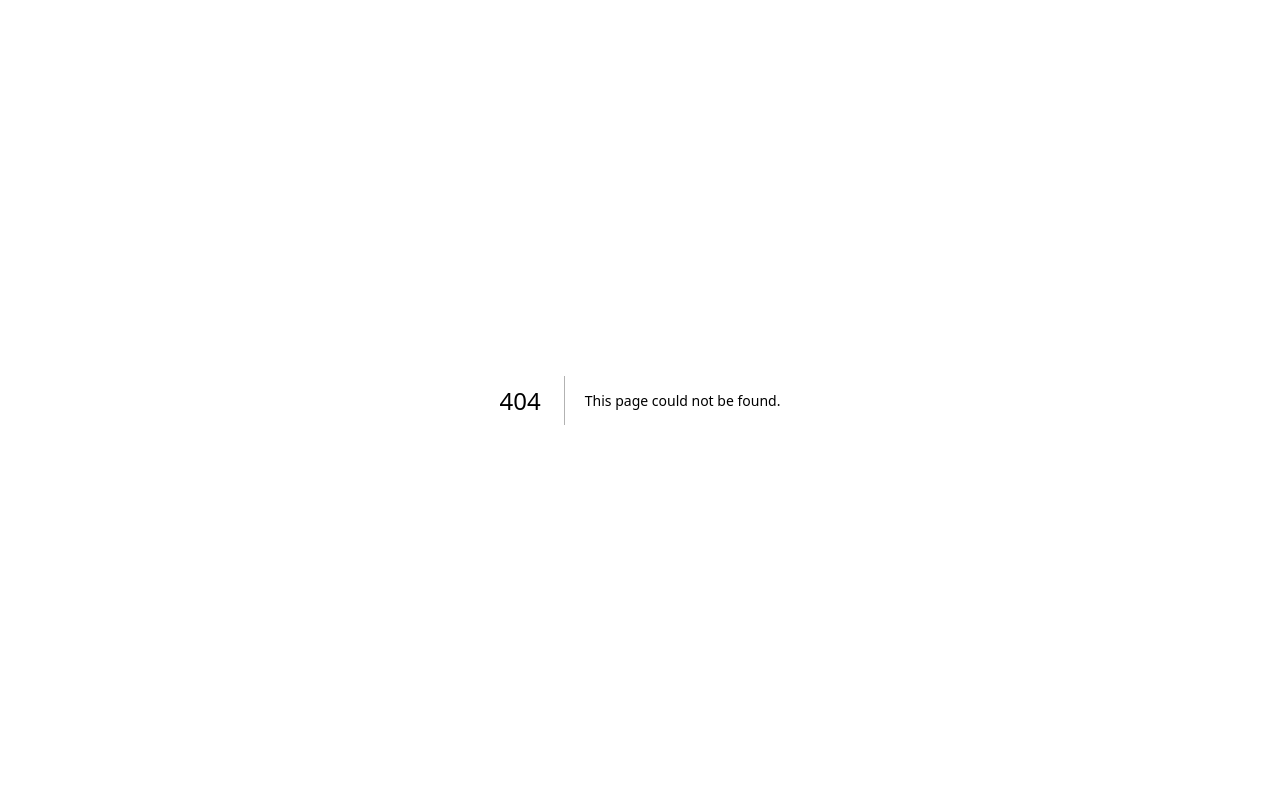
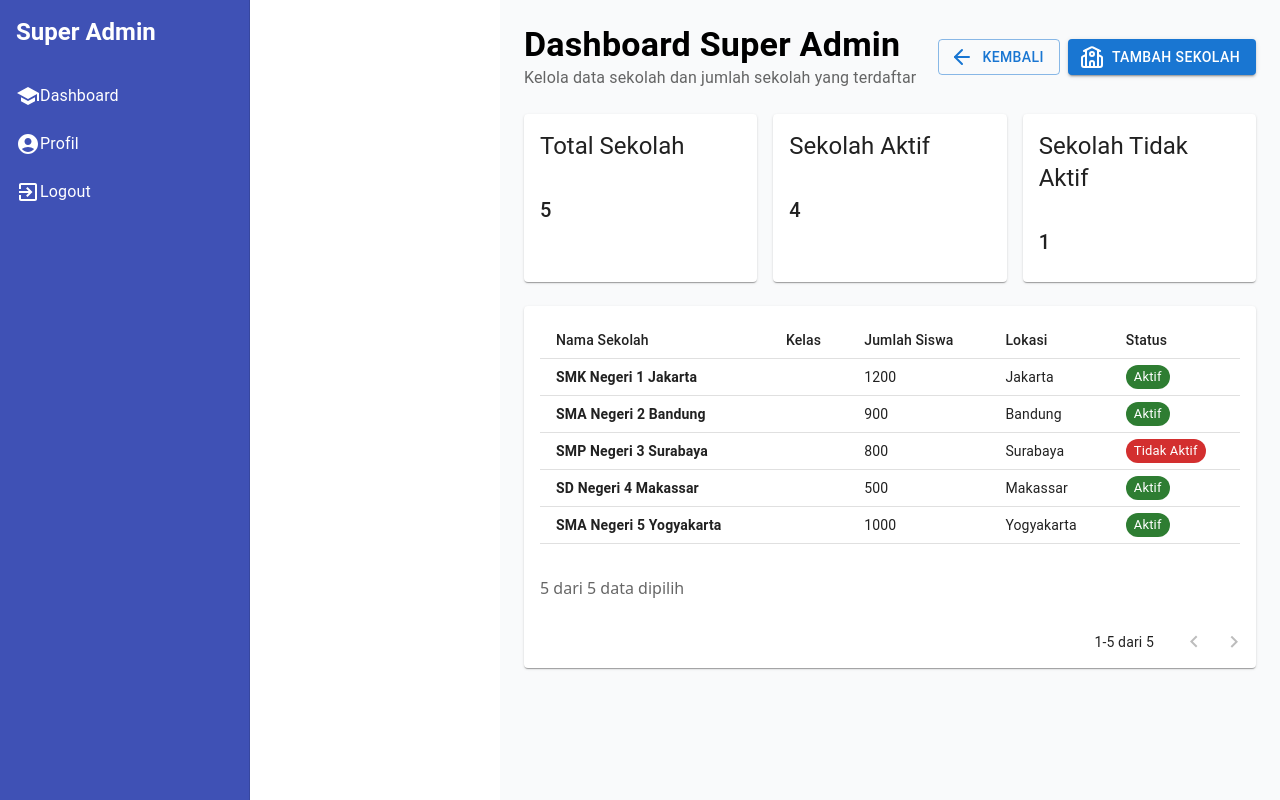
Before and after one commit to Tagenshin/capstone_spk_pip, a Next.js app in the folder febe/frontend/: page /super-admin in a window 1280 px wide. Before the commit this address had no page. Built offline with nearby package versions, Linux system fonts and the light colour scheme.

Commit message:
menambahkan halaman super-admin

```diff
--- /dev/null
+++ b/febe/frontend/src/app/components/super-admin/Navbar.js
@@ -0,0 +1,50 @@
+"use client";
+
+import { useState } from "react";
+import { Drawer, Box, Typography, List, ListItem, ListItemText, IconButton } from "@mui/material";
+import { School, AccountCircle, ExitToApp } from "@mui/icons-material";
+import { ChevronLeft, ChevronRight } from "@mui/icons-material";
+
+const AdminNavbar = ({ isOpen, toggleSidebar }) => {
+  return (
+    <Drawer
+      variant="persistent"
+      anchor="left"
+      open={isOpen}
+      sx={{
+        width: 250,
+        flexShrink: 0,
+        "& .MuiDrawer-paper": {
+          width: 250,
+          boxSizing: "border-box",
+          bgcolor: "#3f51b5",
+          color: "white",
+        },
+      }}
+    >
+      <Box sx={{ padding: 2 }}>
+        <Typography variant="h5" fontWeight="bold">
+          Super Admin
+        </Typography>
+      </Box>
+
+      {/* Menu Items */}
+      <List>
+        <ListItem button>
+          <School />
+          <ListItemText primary="Dashboard" />
+        </ListItem>
+        <ListItem button>
+          <AccountCircle />
+          <ListItemText primary="Profil" />
+        </ListItem>
+        <ListItem button>
+          <ExitToApp />
+          <ListItemText primary="Logout" />
+        </ListItem>
+      </List>
+    </Drawer>
+  );
+};
+
+export default AdminNavbar;
--- a/febe/frontend/src/app/super-admin/dashboard.js
+++ b/febe/frontend/src/app/super-admin/page.js
@@ -1,24 +1,9 @@
 "use client";
 
 import React, { useState, useEffect } from "react";
-import Link from "next/link";
-import {
-  Box,
-  Button,
-  Card,
-  CardContent,
-  CardHeader,
-  Typography,
-  Table,
-  TableHead,
-  TableRow,
-  TableCell,
-  TableBody,
-  TablePagination,
-  Chip,
-} from "@mui/material";
-import AdminNavbar from "../../../components/AdminNavbar";
-import { ArrowLeft, School, People, AccountBalance } from "lucide-react";
+import { Box, Button, Card, CardContent, CardHeader, Typography, Table, TableHead, TableRow, TableCell, TableBody, TablePagination, Chip } from "@mui/material";
+import { School, ArrowLeft } from "lucide-react";
+import AdminNavbar from "../components/super-admin/Navbar"; // Navbar Super Admin
 
 export default function SuperAdminDashboard() {
   const [sidebarOpen, setSidebarOpen] = useState(true);
@@ -28,7 +13,6 @@ export default function SuperAdminDashboard() {
   const [page, setPage] = useState(0);
   const rowsPerPage = 5;
 
-  // Dummy data for schools (replace with actual data from your backend)
   useEffect(() => {
     setSchoolsData([
       { id: 1, name: "SMK Negeri 1 Jakarta", numberOfStudents: 1200, location: "Jakarta", status: "Aktif" },
@@ -58,41 +42,23 @@ export default function SuperAdminDashboard() {
         sx={{
           flexGrow: 1,
           p: 3,
-          ml: sidebarOpen ? "256px" : "64px",
+          ml: sidebarOpen ? "250px" : "64px", // Adjust to sidebar toggle
           transition: "margin-left 0.3s ease",
           minHeight: "100vh",
           bgcolor: "#f9fafb",
         }}
       >
-        {/* Breadcrumb */}
-        <Typography variant="body2" color="text.secondary" gutterBottom>
-          Dashboard &gt; Super Admin &gt; Kelola Data Sekolah
-        </Typography>
-
         {/* Header */}
         <Box sx={{ display: "flex", justifyContent: "space-between", alignItems: "center", mb: 3 }}>
           <Box>
-            <Typography variant="h4" fontWeight="bold">
-              Dashboard Super Admin
-            </Typography>
-            <Typography color="text.secondary">
-              Kelola data sekolah dan jumlah sekolah yang terdaftar
-            </Typography>
+            <Typography variant="h4" fontWeight="bold">Dashboard Super Admin</Typography>
+            <Typography color="text.secondary">Kelola data sekolah dan jumlah sekolah yang terdaftar</Typography>
           </Box>
           <Box sx={{ display: "flex", gap: 1 }}>
-            <Button
-              variant="outlined"
-              startIcon={<ArrowLeft />}
-              onClick={() => window.history.back()}
-            >
+            <Button variant="outlined" startIcon={<ArrowLeft />} onClick={() => window.history.back()}>
               Kembali
             </Button>
-            <Button
-              variant="contained"
-              startIcon={<School />}
-              component={Link}
-              href="/super-admin/tambah-sekolah"
-            >
+            <Button variant="contained" startIcon={<School />} href="/super-admin/tambah-sekolah">
               Tambah Sekolah
             </Button>
           </Box>
```
